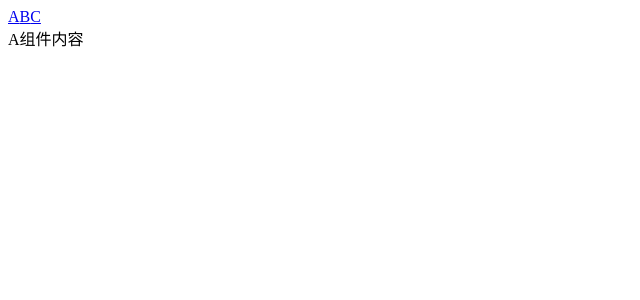
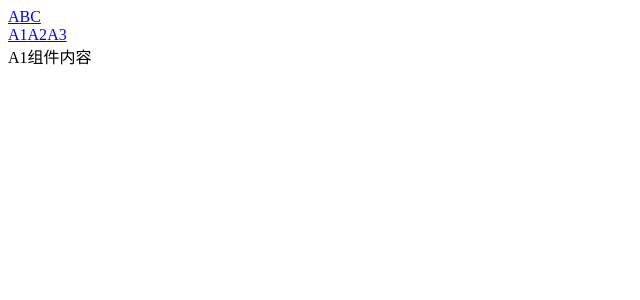
Before and after one commit to web-ljc/stu-react, a React (Create React App) app in the folder demo0816/: page /#/a/a1 in a window 1280 px wide. Before the commit this address led to /#/. Shown: the top 300 px of the page, without its empty margins (0-640 px from the left). Built offline with nearby package versions, Linux system fonts and the light colour scheme.

Commit message:
feat: 多级路由的构建

```diff
--- a/demo0816/src/App.jsx
+++ b/demo0816/src/App.jsx
@@ -1,69 +1,27 @@
 import React from 'react'
 import { HashRouter, Route, Link, Switch, Redirect } from 'react-router-dom'
 
-// 导入组件
 import A from './views/A'
 import B from './views/B'
 import C from './views/C'
 
 const App = () => {
-    /*
-        基于<HashRouter>把所有要渲染的内容包起来，开启hash路由
-            + 后续用到的<Route> <Link>等，都需要在HashRouter/BrowserRouter中使用
-            + 开启后，整个页面地址会默认设置一个 #/哈希值
-
-        Link实现路由切换/跳转的组件
-            + 最后渲染完毕的结果依然是A标签
-            + 它可以根据路由模式，自动设定点A切换的方式
-    */
     return <HashRouter>
-        {/* 导航 */}
         <nav>
-            <Link to="/">A</Link>
+            <Link to="/a">A</Link>
             <Link to="/b">B</Link>
             <Link to="/c">C</Link>
         </nav>
-        {/* 路由容器:每一次页面加载或路由切换完毕，都会根据当前的hash，到这里跟每一个Route匹配，根据匹配内容放到容器中渲染 */}
         <div className="content">
-            {/*
-                Switch:确保路由中，只要有一项匹配，则不继续向下匹配
-                exact: 设置匹配模式为精准匹配
-            */}
             <Switch>
-                <Route exact path="/" component={A} />
+                <Redirect exact from="/" to="/a" />
+                <Route path="/a" component={A} />
                 <Route path="/b" component={B} />
                 <Route path="/c" component={C} />
-                {/*
-                    放在最后，path设置为*或不写，意思是：以上都不匹配，则执行这个规则
-                    <Route path="*" component={404组件} />
-                    重定向到默认/地址
-                    <Redirect from="" to="/" exact />
-                        - from:从哪个地址来
-                        - to：重定向地址
-                        - exact是对from地址的修饰，开启精准匹配
-                */}
-                <Redirect to="/" />
+                <Redirect to="/a" />
             </Switch>
         </div>
     </HashRouter>
 }
 
 export default App
-
-/*
-路径地址匹配的规则
-    路由地址：Route中path字段制定的地址
-    页面地址：浏览器URL后面的哈希值
-    非精准匹配
-        - 页面地址和路由地址一样
-        - 页面地址中包含一套完整的路由地址
-    精准匹配：
-        - 两个地址只有一模一样
-
-    页面地址  路由地址 非精准匹配 精准匹配
-        /       /       true    true
-        /       /login  false   false
-        /login  /       true    false
-
-
-*/
--- a/demo0816/src/views/A.jsx
+++ b/demo0816/src/views/A.jsx
@@ -1,8 +1,25 @@
 import React from 'react'
+import { Link, Route, Switch, Redirect } from 'react-router-dom'
+import A1 from './a/A1'
+import A2 from './a/A2'
+import A3 from './a/A3'
 
 const A = () => {
     return <div className='box'>
-        A组件内容
+        <div className="menu">
+            <Link to="/a/a1">A1</Link>
+            <Link to="/a/a2">A2</Link>
+            <Link to="/a/a3">A3</Link>
+        </div>
+        <div>
+            {/* 配置二级路由的匹配规则：需要把一级路由地址带上，不能省略 */}
+            <Switch>
+                <Redirect exact from="/a" to="/a/a1" />
+                <Route path="/a/a1" component={A1} />
+                <Route path="/a/a2" component={A2} />
+                <Route path="/a/a3" component={A3} />
+            </Switch>
+        </div>
     </div>
 }
 
--- /dev/null
+++ b/demo0816/src/views/a/A1.jsx
@@ -0,0 +1,9 @@
+import React from 'react'
+
+const A1 = () => {
+    return <div className='box'>
+        A1组件内容
+    </div>
+}
+
+export default A1
--- /dev/null
+++ b/demo0816/src/views/a/A2.jsx
@@ -0,0 +1,9 @@
+import React from 'react'
+
+const A2 = () => {
+    return <div className='box'>
+        A2组件内容
+    </div>
+}
+
+export default A2
--- /dev/null
+++ b/demo0816/src/views/a/A3.jsx
@@ -0,0 +1,9 @@
+import React from 'react'
+
+const A3 = () => {
+    return <div className='box'>
+        A3组件内容
+    </div>
+}
+
+export default A3
```
Also changed, not shown: demo0816/src/App1.jsx (added, +77 -0 lines), 1 other file (tests, documents, lock files or other folders).
